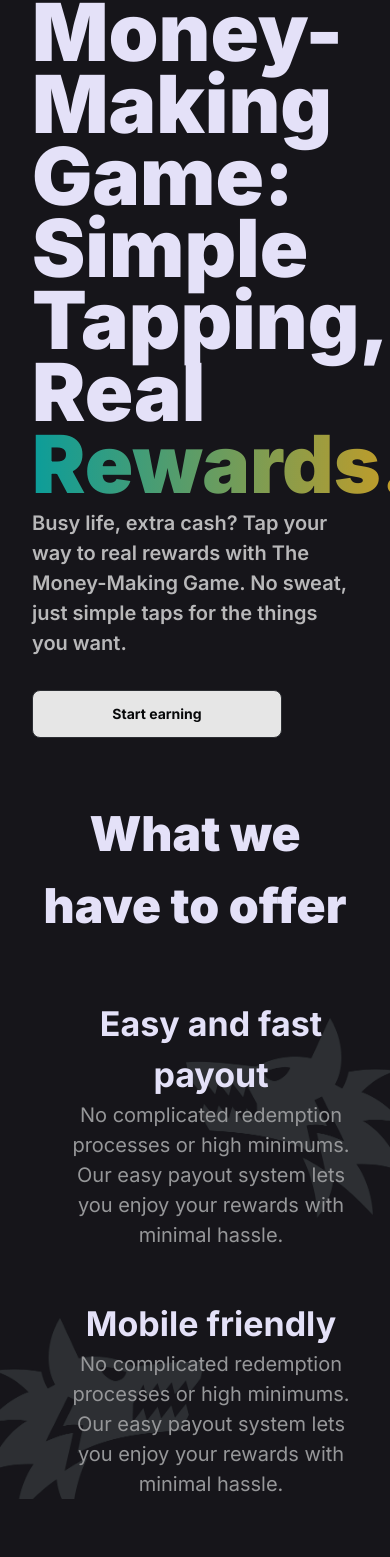
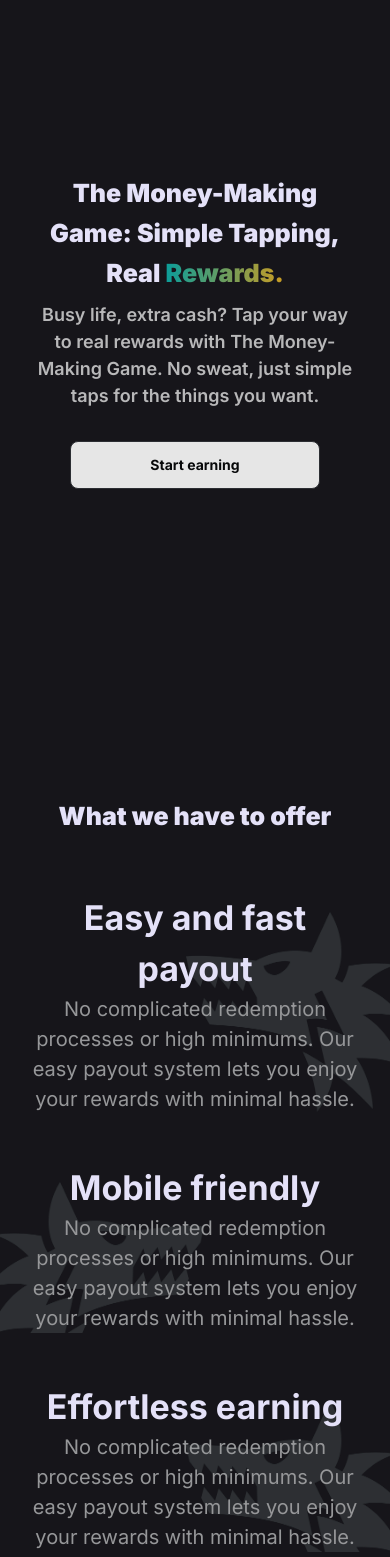
Before and after one commit to marcusxart/monter-tap, a React (Vite) app in the folder client/: page / in a window 390 px wide. Shown: the part 136-1693 px from the top of the page. Built offline with nearby package versions, Linux system fonts and the light colour scheme.

Commit message:
completed landing page mobile responsiveness

```diff
--- a/client/src/pages/landing/containers/coin.jsx
+++ b/client/src/pages/landing/containers/coin.jsx
@@ -4,7 +4,7 @@ import CoinButton from "../../../components/coinButton";
 const CoinSection = () => {
   return (
     <section className="flex w-full flex-col items-center min-h-[70dvh] justify-center">
-      <h2 className="text-[60px] leading-[72px] text-gradient font-bold max-md:text-center">
+      <h2 className="text-[60px] leading-[72px] text-gradient font-bold max-md:text-center max-md:text-[50px]">
         Start tapping
       </h2>
       <CoinButton />
--- a/client/src/pages/landing/containers/hero.jsx
+++ b/client/src/pages/landing/containers/hero.jsx
@@ -6,16 +6,16 @@ import InputField from "../../../components/inputField";
 const HeroSection = () => {
   return (
     <header className="h-[calc(100dvh-90px)] flex w-full items-center justify-between">
-      <div className="w-[100%] flex-grow-0 flex-shrink-0">
-        <h1 className="text-[60px] font-black leading-[72px] text-[#E4E1F8] max-md:text-[5rem]">
+      <div className="w-[100%] flex-grow-0 flex-shrink-0 max-md:flex max-md:flex-col max-md:items-center">
+        <h1 className="text-[60px] font-black leading-[72px] text-[#E4E1F8] max-md:text-[25px] max-md:text-center max-md:leading-[40px]">
           The Money-Making Game: Simple Tapping, Real{" "}
           <span className="text-gradient">Rewards.</span>
         </h1>
-        <p className="mt-[8px] text-[20px] font-semibold text-[#FFFFFFB2] mb-[32px]">
+        <p className="mt-[8px] text-[20px] font-semibold text-[#FFFFFFB2] mb-[32px] max-md:text-center max-md:text-[18px]">
           Busy life, extra cash? Tap your way to real rewards with The
           Money-Making Game. No sweat, just simple taps for the things you want.
         </p>
-        <div className="max-w-[250px]">
+        <div className="max-w-[250px] max-md:w-[80%]">
           <Button text="Start earning" type="secondary" border full />
         </div>
       </div>
--- a/client/src/pages/landing/containers/offers.jsx
+++ b/client/src/pages/landing/containers/offers.jsx
@@ -7,15 +7,15 @@ const OfferSection = () => {
   return (
     <section>
       <MaxContainer>
-        <h2 className="text-center text-[#E4E1F8] text-[48px] font-black">
+        <h2 className="text-center text-[#E4E1F8] text-[48px] font-black max-md:text-[25px] max-md:text-center">
           What we have to offer
         </h2>
       </MaxContainer>
 
-      <div className="w-full flex gap-[48px] flex-col mt-[56px]">
-        <div className="relative overflow-hidden h-fit">
+      <div className="w-full flex gap-[48px] flex-col mt-[56px] ">
+        <div className="relative overflow-hidden h-fit ">
           <MaxContainer>
-            <div className=" relative flex items-center justify-between w-full gap-[48px]">
+            <div className=" relative flex items-center justify-between w-full gap-[48px] ">
               <div className="w-[48%] h-[500px] bg-[#63BBC282] rounded-[44px] bg-purple-400 max-md:hidden">
                 <img
                   src={walking}
@@ -23,7 +23,7 @@ const OfferSection = () => {
                   className="w-full  h-full object-contain"
                 />
               </div>
-              <div className="w-full flex-shrink-0 text-right pl-[32px] relative z-[2] max-md:text-center max-w-[500px]">
+              <div className="w-full flex-shrink-0 text-right pl-[32px] relative z-[2] max-md:text-center max-w-[500px] max-md:text-center max-md:pl-[0px]">
                 <h3 className="text-[34px] font-bold text-[#E4E1F8] text-center">
                   Easy and fast payout
                 </h3>
@@ -50,7 +50,7 @@ const OfferSection = () => {
                   className="w-full  absolute left-[calc(50%-50px)] -translate-x-1/2 top-[-100px] h-[500px] object-contain"
                 />
               </div>
-              <div className="w-full flex-shrink-0 text-left pl-[32px] relative z-[2]  max-w-[500px] max-md:text-center">
+              <div className="w-full flex-shrink-0 text-left pl-[32px] relative z-[2]  max-w-[500px] max-md:text-center max-md:pl-[0px]">
                 <h3 className="text-[34px] font-bold text-[#E4E1F8] text-center">
                   Mobile friendly
                 </h3>
@@ -77,7 +77,7 @@ const OfferSection = () => {
                   className="w-full absolute top-[35px] h-[500px] object-contain"
                 />
               </div>
-              <div className="w-full flex-shrink-0 text-right pl-[32px] relative z-[2] max-w-[500px] max-md:text-center">
+              <div className="w-full flex-shrink-0 text-right pl-[32px] relative z-[2] max-w-[500px] max-md:text-center max-md:pl-[0px]">
                 <h3 className="text-[34px] font-bold text-[#E4E1F8]">
                   Effortless earning
                 </h3>
```
